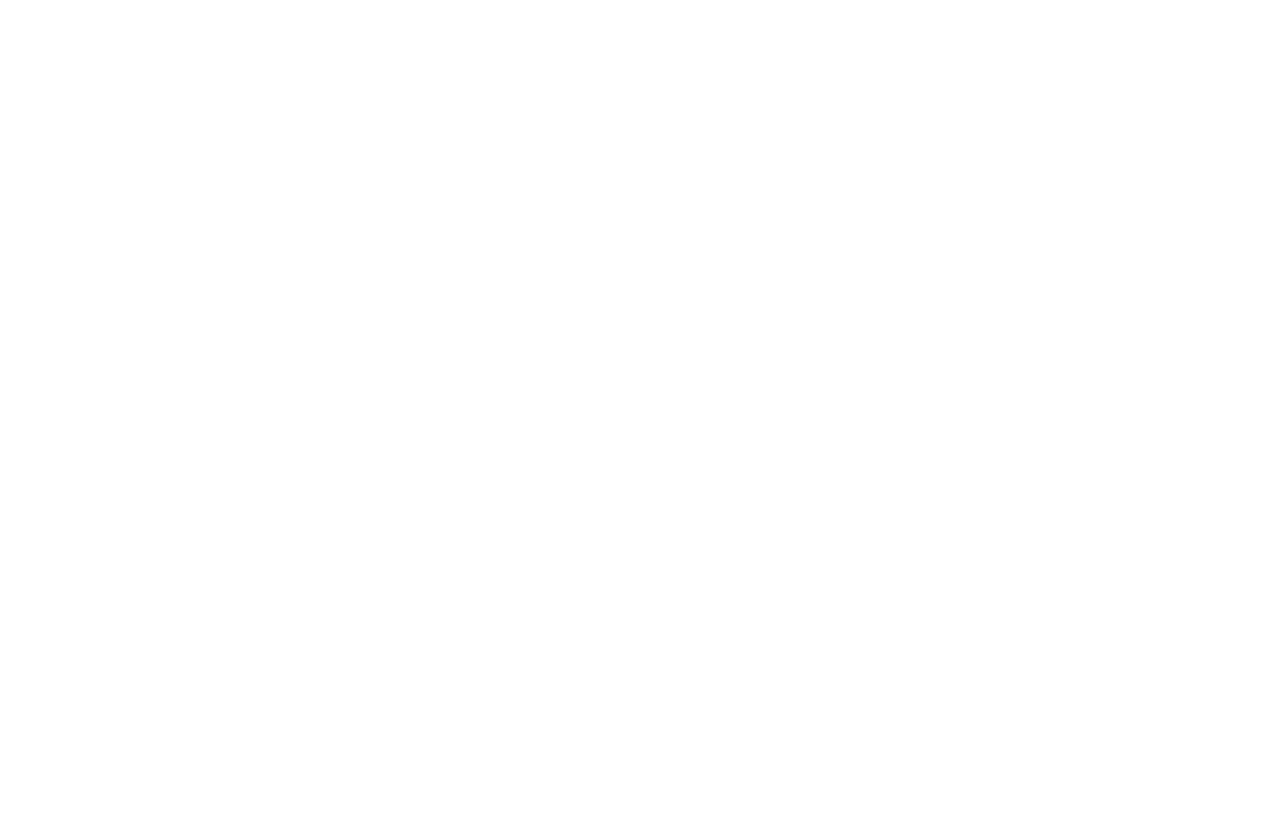
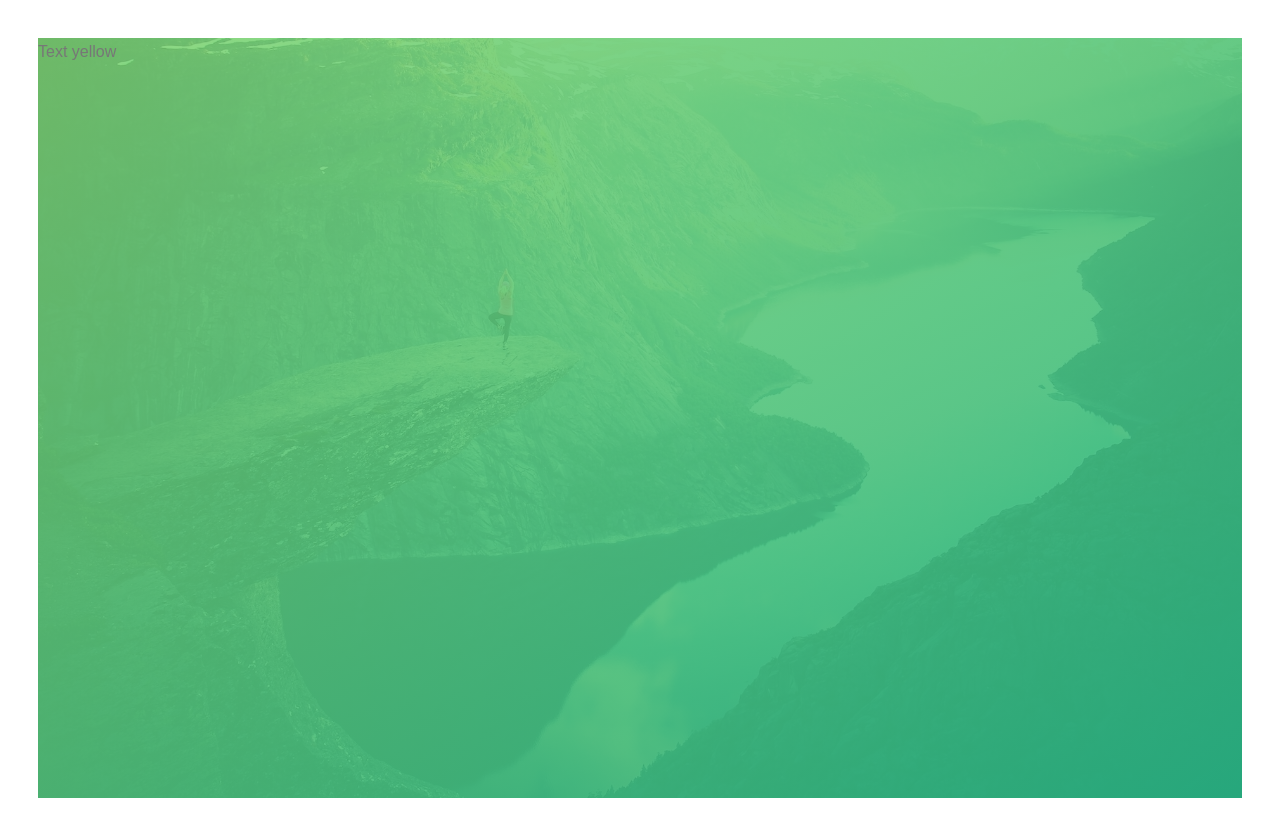
Before and after one commit to masumislambadsha/css-project, a plain HTML site: page index.html in a window 1280 px wide. Before the commit the page ends 800 px from the top, so only its background shows below. Drawn offline with Linux system fonts and the light colour scheme.

Commit message:
update img and color of hero-section

```diff
--- a/index.html
+++ b/index.html
@@ -3,18 +3,11 @@
   <head>
   <meta charset="UTF-8">
   <meta name="viewport" content="width=device-width, initial-scale=1.0">
-        <meta http-equiv="X-UA-Compatible" content="ie=edge">
-
   <link href="https://fonts.googleapis.com/css?family=Lato:100,300,400,700,900" rel="stylesheet">
-
-
-        <link rel="stylesheet" href="css/style.css">
 <link rel="shortcut icon" type="image/png" href="img/favicon.png">
-
-        <title>Natours | Exciting tours for adventurous people</title>
+  <link rel="stylesheet" href="./style.css">
+  <title>Document</title>
 </head>
-
 <body>
-
+    <header class="header">Text yellow</header>
 </body>
-</html>
--- /dev/null
+++ b/style.css
@@ -0,0 +1,27 @@
+/*
+colors:
+light-green - #7ed56f
+medium-green - #55c57a
+dark-green - #28B485
+ */
+
+body {
+  font-family: sans-serif;
+  font-weight: 400;
+  font-size: 16px;
+  line-height: 1.7;
+  color: #777;
+  padding: 30px;
+}
+
+.header {
+  height: 95vh;
+  background-image: linear-gradient(
+      to right bottom,
+      rgba(126, 213, 111, 0.849),
+      rgba(40, 180, 131, 0.917)
+    ),
+    url(./img/hero.jpg);
+  background-size: cover;
+  background-position: top;
+}
```
Also changed, not shown: css/style.css (deleted). Lines whose indentation alone changed are shown as unchanged.
